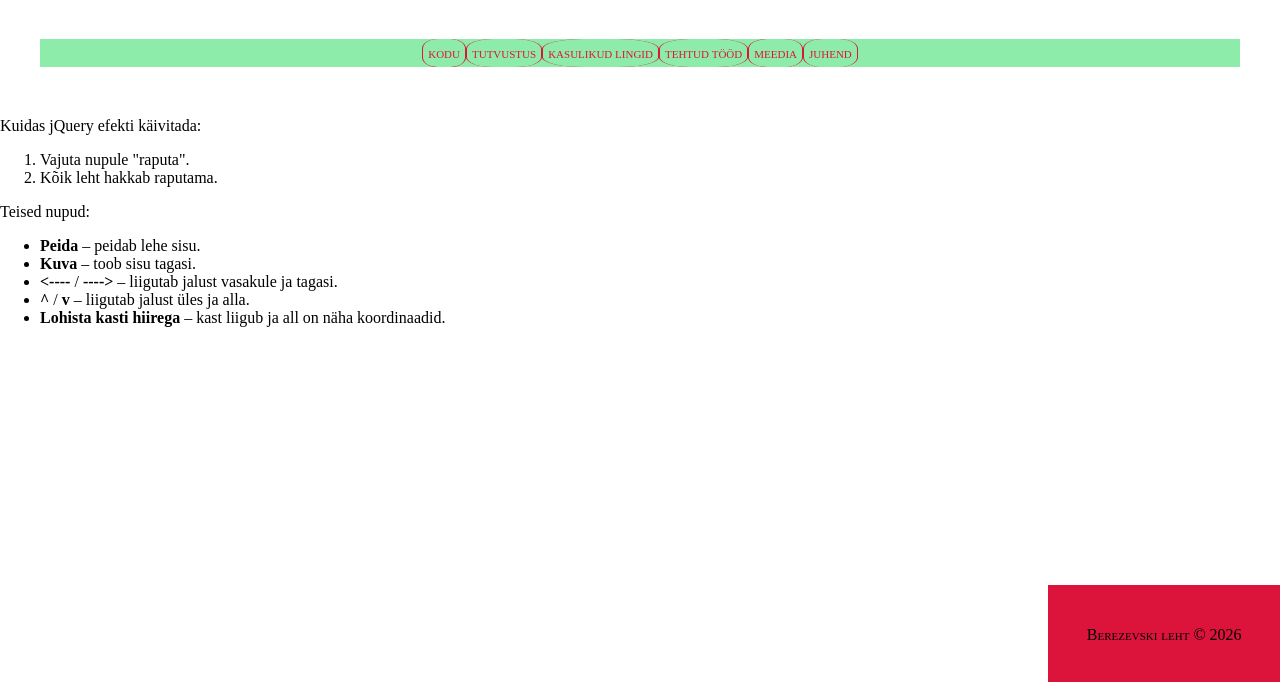
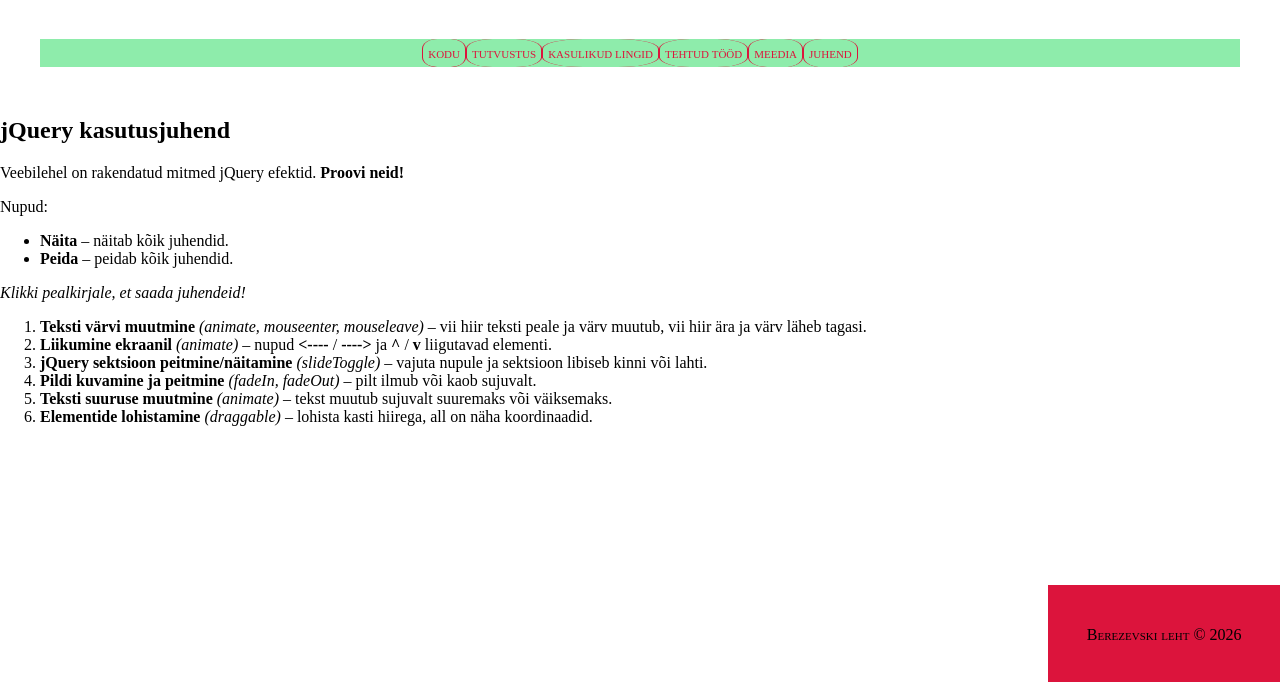
Before and after one commit to z1znenno/veebirakendusedIKTpv25, a plain HTML site: page juhend.html in a window 1280 px wide. Shown: the part 118-800 px from the top of the page. Drawn offline with Linux system fonts and the light colour scheme.

```diff
--- a/juhend.html
+++ b/juhend.html
@@ -1,20 +1,16 @@
-<!DOCTYPE html><!--Deklareerime HTML5 keel-->
+<!DOCTYPE html>
 <html lang="et">
 <head>
-    <!--veebilehe tehniline info-->
     <meta charset="UTF-8">
     <title>Oleg Veebirakenduste aluste tööd</title>
     <link rel="stylesheet" href="style.css">
 </head>
 <body>
-<!--Veebilehe sisu-->
-<!--päis-->
 <header>
     <h1>
         Oleg Veebirakenduste aluste tööd
     </h1>
 </header>
-<!--Navigeerimis menüü-->
 <nav>
     <ul>
         <li>
@@ -37,27 +33,32 @@
         </li>
     </ul>
 </nav>
-<!--Põhisisu-->
 <main>
+    <h2>
+        jQuery kasutusjuhend
+    </h2>
     <p>
-        Kuidas jQuery efekti käivitada:
+        Veebilehel on rakendatud mitmed jQuery efektid. <strong>Proovi neid!</strong>
+    </p>
+    <p>
+        Nupud:
+    </p>
+    <ul>
+        <li><strong>Näita</strong> – näitab kõik juhendid.</li>
+        <li><strong>Peida</strong> – peidab kõik juhendid.</li>
+    </ul>
+    <p>
+        <em>Klikki pealkirjale, et saada juhendeid!</em>
     </p>
     <ol>
-        <li>Vajuta nupule "raputa".</li>
-        <li>Kõik leht hakkab raputama.</li>
+        <li><strong>Teksti värvi muutmine</strong> <em>(animate, mouseenter, mouseleave)</em> – vii hiir teksti peale ja värv muutub, vii hiir ära ja värv läheb tagasi.</li>
+        <li><strong>Liikumine ekraanil</strong> <em>(animate)</em> – nupud <strong>&lt;----</strong> / <strong>----&gt;</strong> ja <strong>^</strong> / <strong>v</strong> liigutavad elementi.</li>
+        <li><strong>jQuery sektsioon peitmine/näitamine</strong> <em>(slideToggle)</em> – vajuta nupule ja sektsioon libiseb kinni või lahti.</li>
+        <li><strong>Pildi kuvamine ja peitmine</strong> <em>(fadeIn, fadeOut)</em> – pilt ilmub või kaob sujuvalt.</li>
+        <li><strong>Teksti suuruse muutmine</strong> <em>(animate)</em> – tekst muutub sujuvalt suuremaks või väiksemaks.</li>
+        <li><strong>Elementide lohistamine</strong> <em>(draggable)</em> – lohista kasti hiirega, all on näha koordinaadid.</li>
     </ol>
-    <p>
-        Teised nupud:
-    </p>
-    <ul>
-        <li><strong>Peida</strong> – peidab lehe sisu.</li>
-        <li><strong>Kuva</strong> – toob sisu tagasi.</li>
-        <li><strong>&lt;----</strong> / <strong>----&gt;</strong> – liigutab jalust vasakule ja tagasi.</li>
-        <li><strong>^</strong> / <strong>v</strong> – liigutab jalust üles ja alla.</li>
-        <li><strong>Lohista kasti hiirega</strong> – kast liigub ja all on näha koordinaadid.</li>
-    </ul>
 </main>
-<!--Jalus-->
 <footer>
     Berezevski leht &copy; 2026
 </footer>
```
Also changed, not shown: index.html (+3 -0 lines), lingid.html (+3 -0 lines), meedia.html (+3 -0 lines), tood.html (+3 -0 lines), tutvustus.html (+3 -0 lines).
